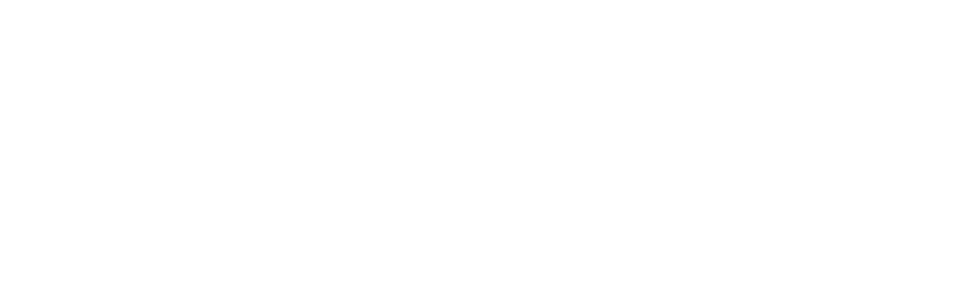
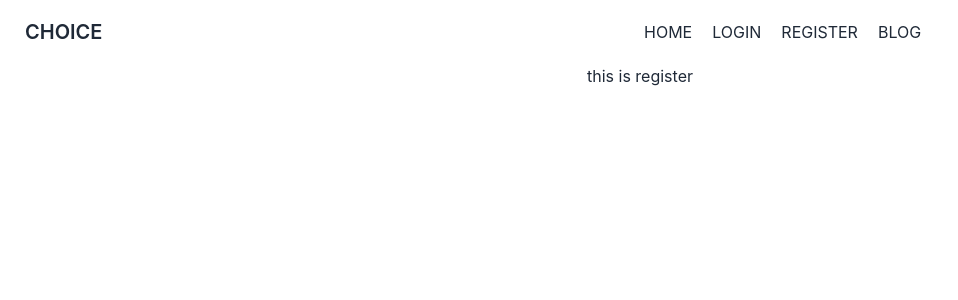
Before and after one commit to manisulislam/assignment-11-client-side, a React (Create React App) app: page /register in a window 1280 px wide. Shown: the top 300 px of the page, without its empty margins (0-958 px from the left). Built offline with nearby package versions, Linux system fonts and the light colour scheme.

Commit message:
setup navbar

```diff
--- a/src/App.js
+++ b/src/App.js
@@ -1,10 +1,13 @@
-import logo from './logo.svg';
+
 import './App.css';
+import { RouterProvider } from 'react-router-dom';
+import { routes } from './Routes/Routes/Routes';
 
 function App() {
   return (
     <div className="App">
 
+      <RouterProvider router={routes}></RouterProvider>
 
     </div>
   );
--- a/src/Layout/Main.js
+++ b/src/Layout/Main.js
@@ -1,10 +1,11 @@
 import React from 'react';
 import { Outlet } from 'react-router-dom';
+import Header from '../Shared/Header/Header';
 
 const Main = () => {
     return (
         <div>
-            <h3>this is the main</h3>
+            <Header></Header>
             <Outlet></Outlet>
         </div>
     );
--- a/src/Shared/Header/Header.js
+++ b/src/Shared/Header/Header.js
@@ -1,10 +1,44 @@
 import React from 'react';
+import { Link } from 'react-router-dom';
 
 const Header = () => {
+
+
+  const menuItems = <>
+
+
+    <Link className='pr-5' to='/' >HOME</Link>
+    <Link className='pr-5' to='/login'>LOGIN</Link>
+    <Link  className='pr-5' to='/register'>REGISTER</Link>
+    <Link  className='pr-5' to='/blog'>BLOG</Link>
+
+
+
+
+
+  </>
     return (
-        <div>
-            <h2>this is header</h2>
-        </div>
+        <div className="navbar bg-base-100">
+  <div className="navbar-start">
+    <div className="dropdown">
+      <label tabIndex={0} className="btn btn-ghost lg:hidden">
+        <svg xmlns="http://www.w3.org/2000/svg" className="h-5 w-5" fill="none" viewBox="0 0 24 24" stroke="currentColor"><path strokeLinecap="round" strokeLinejoin="round" strokeWidth="2" d="M4 6h16M4 12h8m-8 6h16" /></svg>
+      </label>
+      <ul tabIndex={0} className="menu menu-compact dropdown-content mt-3 p-2 shadow bg-base-100 rounded-box w-52">
+        {
+          menuItems
+        }
+      </ul>
+    </div>
+    <a className="btn btn-ghost normal-case text-xl">CHOICE</a>
+  </div>
+  <div className="navbar-center hidden lg:flex">
+    <ul className="menu menu-horizontal px-1">
+     {menuItems}
+    </ul>
+  </div>
+
+</div>
     );
 };
 
--- a/src/index.js
+++ b/src/index.js
@@ -7,6 +7,7 @@
 const root = ReactDOM.createRoot(document.getElementById('root'));
 root.render(
   <React.StrictMode>
+
     <App />
   </React.StrictMode>
 );
--- a/src/pages/Home/Home.js
+++ b/src/pages/Home/Home.js
@@ -1,9 +1,10 @@
 import React from 'react';
+import Header from '../../Shared/Header/Header';
 
 const Home = () => {
     return (
         <div>
-            <h3>this is home</h3>
+
         </div>
     );
 };
--- /dev/null
+++ b/src/pages/LogIn/LogIn.js
@@ -0,0 +1,11 @@
+import React from 'react';
+
+const LogIn = () => {
+    return (
+        <div>
+            <h4>this is login</h4>
+        </div>
+    );
+};
+
+export default LogIn;
--- /dev/null
+++ b/src/pages/Register/Register.js
@@ -0,0 +1,11 @@
+import React from 'react';
+
+const Register = () => {
+    return (
+        <div>
+            <h4>this is register</h4>
+        </div>
+    );
+};
+
+export default Register;
```
Also changed, not shown: src/Routes/Routes/Routes.js (+23 -17 lines).
